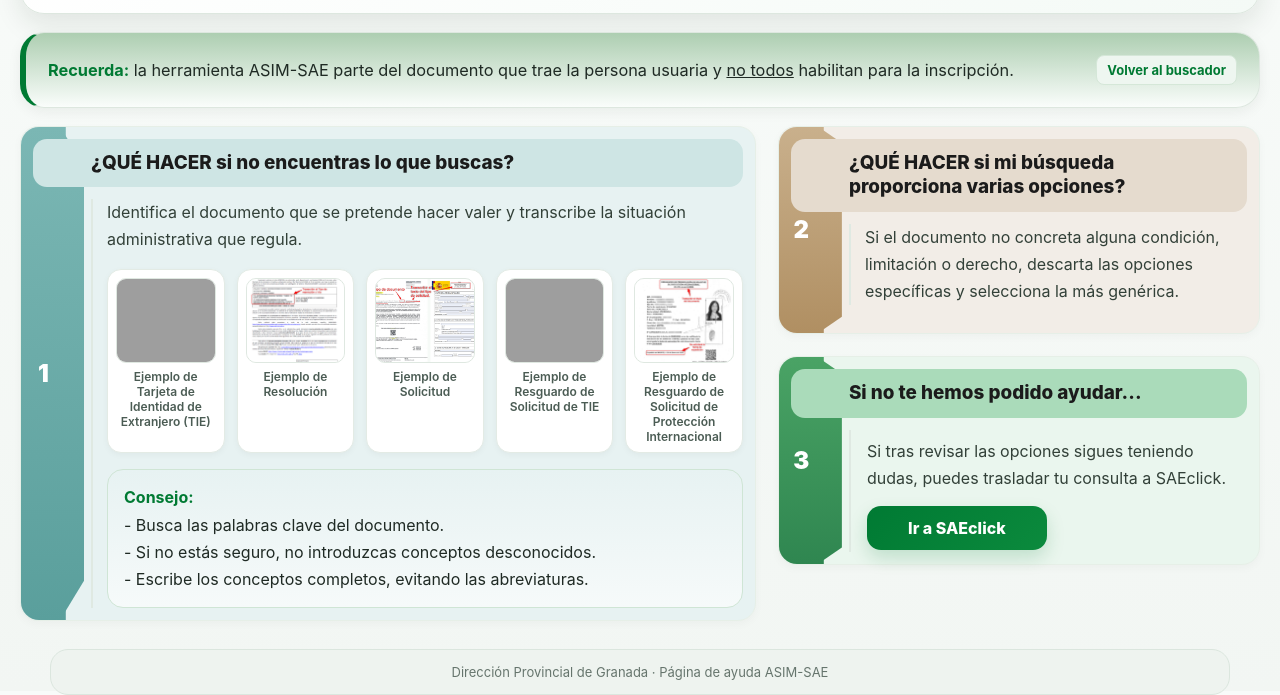
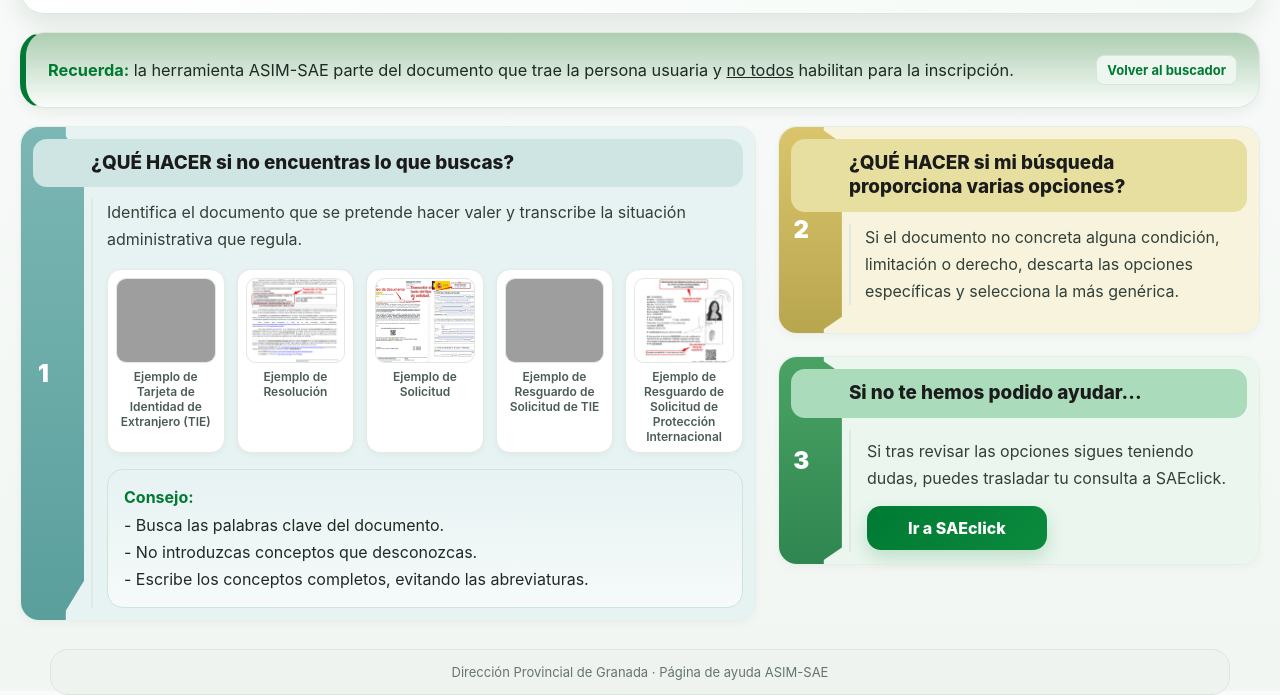
Before and after one commit to asistenciaorienta/ASIM-SAE, a plain HTML site: page ayuda3.html in a window 1280 px wide. Shown: the part 109-804 px from the top of the page. Drawn offline with Linux system fonts and the light colour scheme; grey boxes are pictures that could not be loaded.

Commit message:
Update ayuda3.html

```diff
--- a/ayuda3.html
+++ b/ayuda3.html
@@ -246,7 +246,7 @@ header h2{
 }
 
 .step-tab-opciones{
-  background:linear-gradient(180deg, #c9b08c 0%, #b08f62 100%);
+  background:linear-gradient(180deg, #DAC56C 0%, #B8A64E 100%);
 }
 
 .step-tab-saeclick{
@@ -305,11 +305,11 @@ header h2{
 
 /* Bloque 2 */
 .card-tipo-opciones{
-  background:#f2ede7;
+  background:#F7F3DD;
 }
 
 .card-tipo-opciones .card-tipo-header{
-  background:#e5dbce;
+  background:#E7DFA0;
 }
 
 /* Bloque 3 */
@@ -858,7 +858,7 @@ footer{
           <div class="tip-box">
             <strong>Consejo:</strong><br>
             - Busca las palabras clave del documento.<br>
-            - Si no estás seguro, no introduzcas conceptos desconocidos.<br>
+            - No introduzcas conceptos que desconozcas.<br>
             - Escribe los conceptos completos, evitando las abreviaturas.
           </div>
         </div>
```
